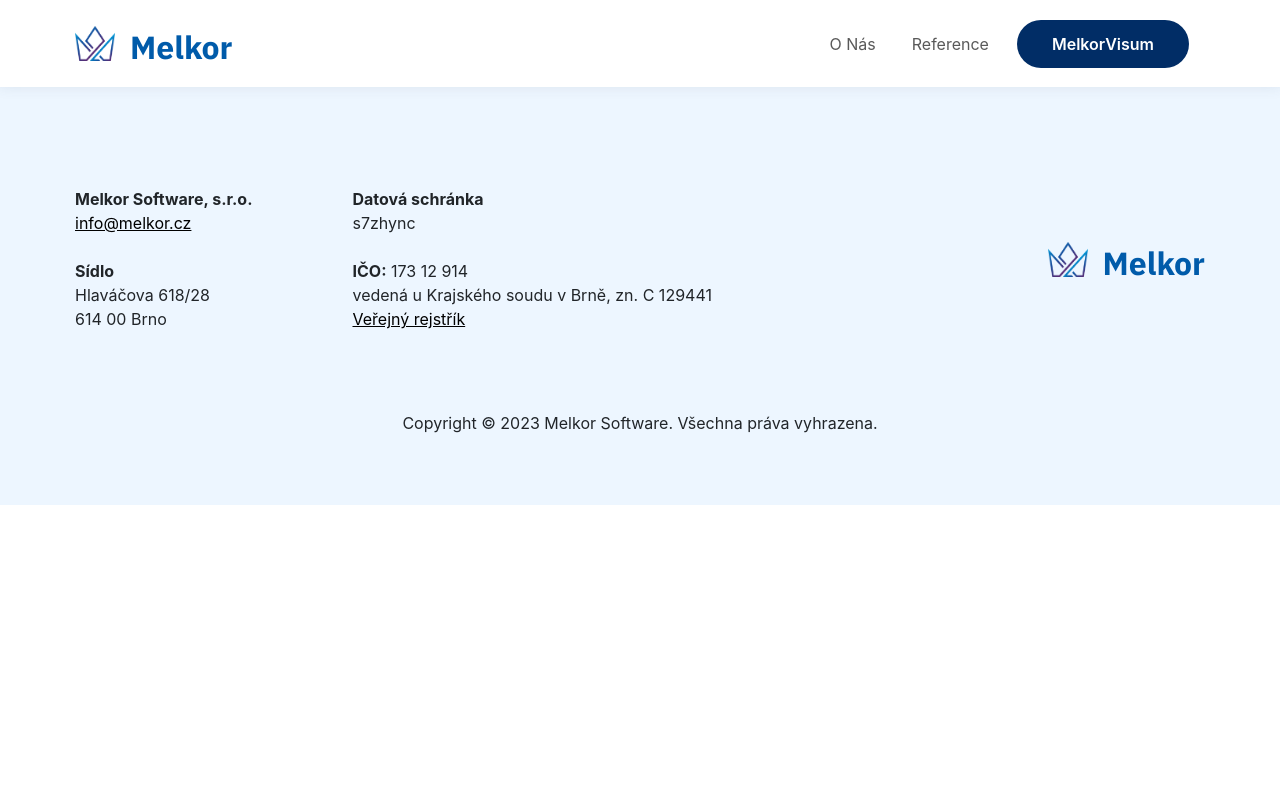
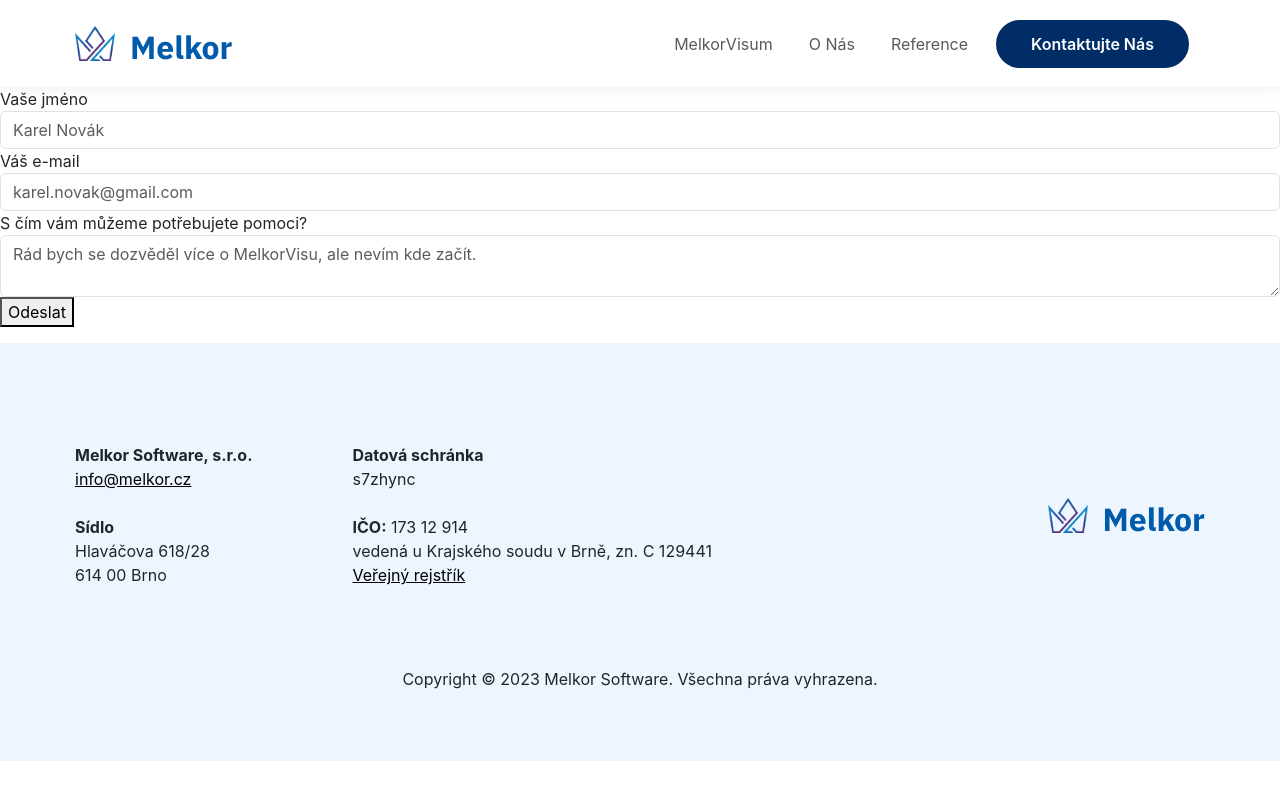
Before and after one commit to velkyam/melkorr, a React (Create React App) app: page /kontakt in a window 1280 px wide. Built offline with nearby package versions, Linux system fonts and the light colour scheme.

Commit message:
contactform

```diff
--- a/package.json
+++ b/package.json
@@ -4,6 +4,7 @@
   "private": true,
   "dependencies": {
     "@babel/plugin-proposal-private-property-in-object": "^7.21.11",
+    "@formspree/react": "^2.5.1",
     "@testing-library/jest-dom": "^5.17.0",
     "@testing-library/react": "^13.4.0",
     "@testing-library/user-event": "^13.5.0",
--- a/src/App.css
+++ b/src/App.css
@@ -463,6 +463,13 @@
     margin-right: 50px;
     width: 40px;
   }
+  /* Contact Form */
+  .contactForm{
+    display: flex;
+    flex-direction: column;
+    max-width: 50%;
+  }
+  /* Footer */
   .footerContainer{
     flex-direction: column;
 
--- a/src/App.js
+++ b/src/App.js
@@ -1,9 +1,4 @@
 import './App.css';
-import Nav from './components/Nav';
-import Hero from './components/Hero';
-import Footer from './components/Footer';
-import Offer from './components/Offer';
-import Bar from './components/Bar';
 
 import { BrowserRouter as Router, Routes, Route }
     from 'react-router-dom';
--- /dev/null
+++ b/src/components/ContactForm.js
@@ -0,0 +1,52 @@
+// Make sure to run npm install @formspree/react
+// For more help visit https://formspr.ee/react-help
+import React from 'react';
+import { useForm, ValidationError } from '@formspree/react';
+function ContactForm() {
+  const [state, handleSubmit] = useForm("xoqoryke");
+  if (state.succeeded) {
+      return <p>Děkujeme za dotaz. Brzy se vám ozveme!</p>;
+  }
+  return (
+    <div class="contactForm">
+
+      <form onSubmit={handleSubmit} class="mb-3" >
+        <label for="full-name">Vaše jméno</label>
+    <input class="form-control" type="text" name="name" id="full-name" placeholder="Karel Novák" required></input>
+      <label htmlFor="email">
+      Váš e-mail
+      </label>
+      <input class="form-control"
+        id="email"
+        type="email"
+        name="email"
+        placeholder="karel.novak@gmail.com"
+        required
+        />
+      <ValidationError
+        prefix="Email"
+        field="email"
+        errors={state.errors}
+        />
+      <label>S čím vám můžeme potřebujete pomoci?</label>
+      <textarea
+        class="form-control"
+        id="message"
+        name="message"
+        placeholder="Rád bych se dozvěděl více o MelkorVisu, ale nevím kde začít."
+        required
+        />
+      <ValidationError
+        prefix="Message"
+        field="message"
+        errors={state.errors}
+        />
+      <button type="submit" disabled={state.submitting}>
+        Odeslat
+      </button>
+    </form>
+        </div>
+  );
+}
+
+export default ContactForm;
--- a/src/components/Footer.js
+++ b/src/components/Footer.js
@@ -1,5 +1,6 @@
 import React from 'react';
 import navLogo from '../components/assets/images/logo6.png'
+import { Link } from 'react-router-dom';
 
 function Footer() {
 
@@ -26,10 +27,10 @@
                         <a  href="https://or.justice.cz/ias/ui/rejstrik-firma.vysledky?subjektId=1163732&typ=PLATNY" target="blank" className='learnLink underline'>Veřejný rejstřík</a>
                     </div>
                 </div>
-                    <a class="navbar-brand logoContainer" href="#">
+                    <Link class="navbar-brand logoContainer" to="/">
                         <img className="navLogo" src={navLogo} alt="melkor_logo" />
                         <h1 class="logoTitle">Melkor</h1>
-                    </a>
+                    </Link>
                 </div>
                 <div className='copyright'>Copyright © 2023 Melkor Software. Všechna práva vyhrazena.</div>
             </div>
--- a/src/components/Nav.js
+++ b/src/components/Nav.js
@@ -23,13 +23,16 @@
             <div class="offcanvas-body">
                 <ul class="navbar-nav justify-content-end flex-grow-1 pe-3 align-items-center">
                 <li class="nav-item">
+                    <Link class="nav-link navPage" to='/melkorvisum'>MelkorVisum</Link>
+                </li>
+                <li class="nav-item">
                     <Link class="nav-link navPage" to="/onas">O Nás</Link>
                 </li>
                 <li class="nav-item">
                     <Link class="nav-link navPage" to='/reference'>Reference</Link>
                 </li>
                 <li class="nav-item">
-                        <button type="button" class="btn btn-primary btn-lg learnButton" ><Link className='nodecor' to='/melkorvisum'>MelkorVisum</Link></button>
+                        <button type="button" class="btn btn-primary btn-lg learnButton" ><Link onClick={() => window.location.reload()} className='nodecor' to='/kontakt'>Kontaktujte Nás</Link></button>
                 </li>
                 </ul>
             </div>
--- a/src/pages/contact.js
+++ b/src/pages/contact.js
@@ -2,15 +2,17 @@
 import '../App.css';
 import Nav from '../components/Nav';
 import Footer from '../components/Footer';
+import Contact from '../components/ContactForm';
 
 
-function Contact() {
+function ContactPage() {
     return (
       <div className="App">
         <Nav/>
+        <Contact/>
         <Footer/>
       </div>
     );
   }
 
-  export default Contact;
+  export default ContactPage;
```
Also changed, not shown: 1 other file (tests, documents, lock files or other folders).
